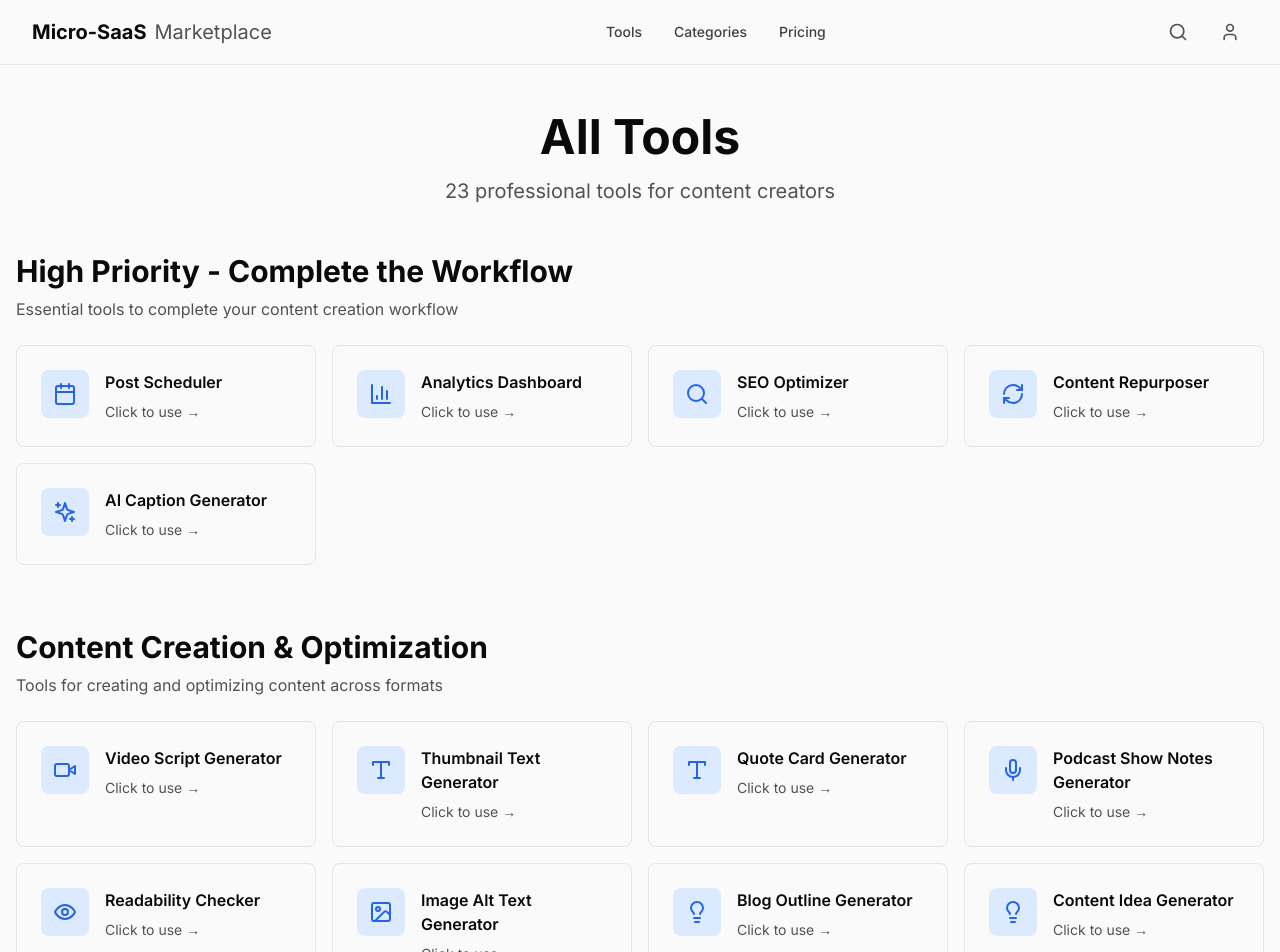
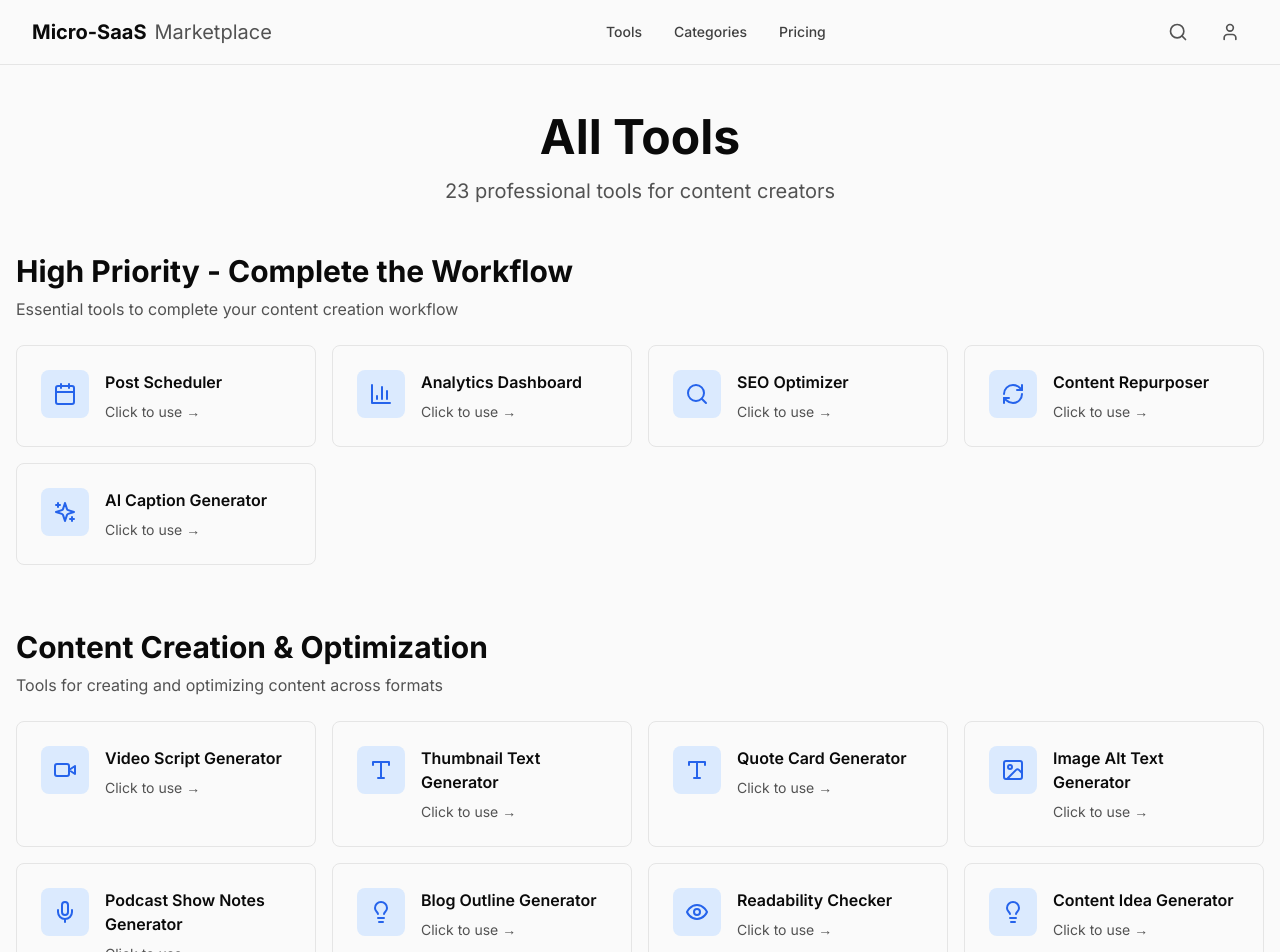
Before and after one commit to emasmela-dotcom/toolmarket365.com, a Next.js app: page /tools in a window 1280 px wide. Shown: the top 952 px of the page. Built offline with nearby package versions, Linux system fonts and the light colour scheme.

Commit message:
Organize Content Creation & Optimization with the 8 content-focused tools

```diff
--- a/app/tools/page.tsx
+++ b/app/tools/page.tsx
@@ -40,10 +40,10 @@ const toolSections = [
       { name: 'Video Script Generator', slug: 'video-script-generator', icon: Video },
       { name: 'Thumbnail Text Generator', slug: 'thumbnail-text-generator', icon: Type },
       { name: 'Quote Card Generator', slug: 'quote-card-generator', icon: Type },
+      { name: 'Image Alt Text Generator', slug: 'image-alt-text-generator', icon: Image },
       { name: 'Podcast Show Notes Generator', slug: 'podcast-show-notes-generator', icon: Mic },
+      { name: 'Blog Outline Generator', slug: 'blog-outline-generator', icon: Lightbulb },
       { name: 'Readability Checker', slug: 'readability-checker', icon: Eye },
-      { name: 'Image Alt Text Generator', slug: 'image-alt-text-generator', icon: Image },
-      { name: 'Blog Outline Generator', slug: 'blog-outline-generator', icon: Lightbulb },
       { name: 'Content Idea Generator', slug: 'content-idea-generator', icon: Lightbulb },
     ]
   },
```
